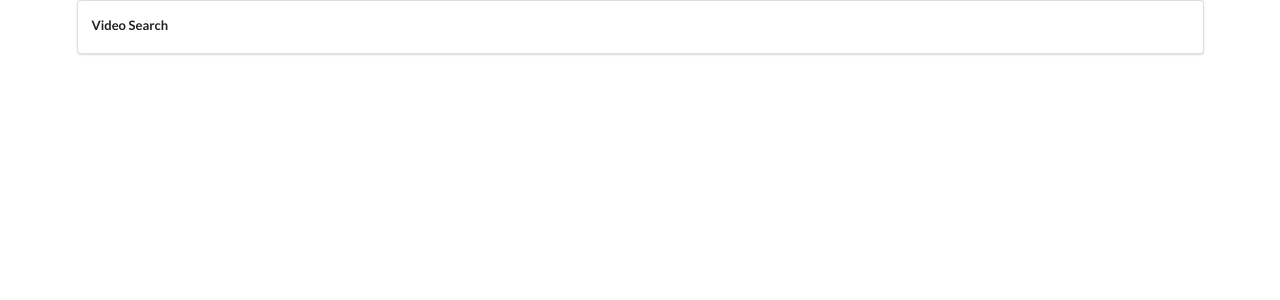
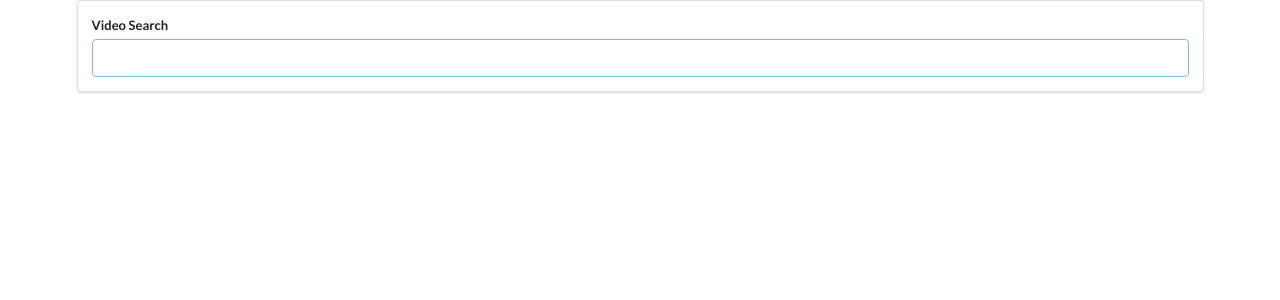
Before and after one commit to agungsepruloh/reactjs-youtube, a React (Create React App) app: page / in a window 1280 px wide. Shown: the top 300 px of the page. Built offline with nearby package versions, Linux system fonts and the light colour scheme.

Commit message:
Event Handlers

```diff
--- a/src/components/SearchBar.js
+++ b/src/components/SearchBar.js
@@ -1,12 +1,24 @@
 import React from "react";
 
 class SearchBar extends React.Component {
+  state = { term: "" };
+
+  onInputChange = event => {
+    this.setState({ term: event.target.value });
+  };
+
   render() {
     return (
       <div className="search-bar ui segment">
         <form className="ui form">
           <div className="field">
             <label>Video Search</label>
+            <input
+              type="text"
+              autoFocus={true}
+              value={this.state.term}
+              onChange={this.onInputChange}
+            />
           </div>
         </form>
       </div>
```
